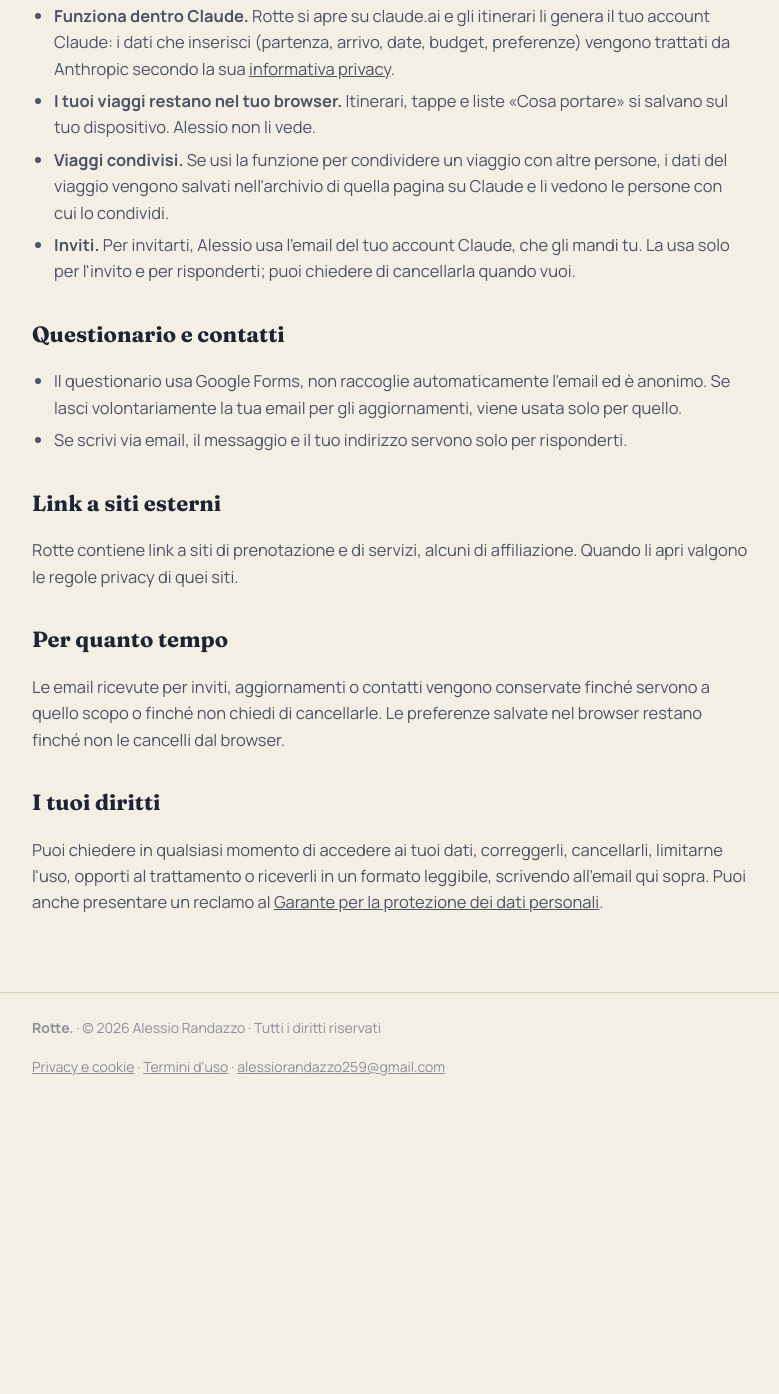
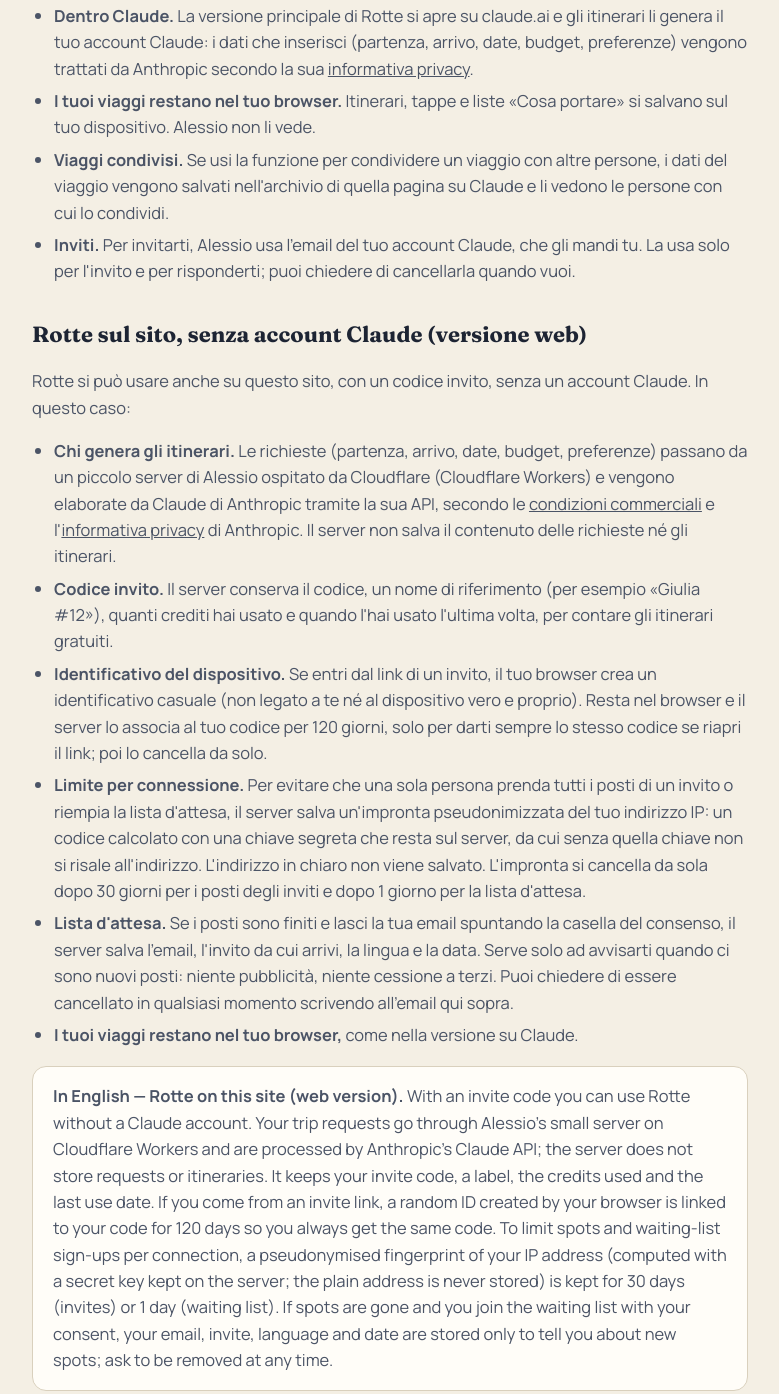
Before and after one commit to alessio259/alessio259.github.io, a plain HTML site: page privacy.html in a window 1280 px wide. Shown: the part 1381-2775 px from the top of the page, without its empty margins (250-1029 px from the left). Before the commit the page ends 2495 px from the top, so only its background shows below. Drawn offline with Linux system fonts and the light colour scheme.

Commit message:
Privacy della versione web e link più comodi su telefono
Co-Authored-By: Claude Opus 5.5 <noreply@anthropic.com>

```diff
--- a/privacy.html
+++ b/privacy.html
@@ -19,6 +19,8 @@ h2{font-family:Fraunces,Georgia,serif;font-size:22px;margin:32px 0 8px}.upd{colo
 p,li{color:var(--ink2)}ul{padding-left:22px}li{margin:6px 0}
 .box{background:var(--card);border:1px solid var(--line);border-radius:14px;padding:16px 20px;margin:18px 0}
 footer{border-top:1px solid var(--line);padding:24px 0 36px;font-size:14px;color:var(--mute)}footer .wrap{display:flex;gap:16px;flex-wrap:wrap;justify-content:space-between}
+
+@media (max-width:640px){footer a{display:inline-block;padding:10px 0}header .wrap>a:last-child{display:inline-block;padding:10px 0}}
 </style>
 </head>
 <body>
@@ -46,11 +48,23 @@ footer{border-top:1px solid var(--line);padding:24px 0 36px;font-size:14px;color
 
 <h2>L'app Rotte</h2>
 <ul>
-<li><b>Funziona dentro Claude.</b> Rotte si apre su claude.ai e gli itinerari li genera il tuo account Claude: i dati che inserisci (partenza, arrivo, date, budget, preferenze) vengono trattati da Anthropic secondo la sua <a href="https://www.anthropic.com/legal/privacy" target="_blank" rel="noopener">informativa privacy</a>.</li>
+<li><b>Dentro Claude.</b> La versione principale di Rotte si apre su claude.ai e gli itinerari li genera il tuo account Claude: i dati che inserisci (partenza, arrivo, date, budget, preferenze) vengono trattati da Anthropic secondo la sua <a href="https://www.anthropic.com/legal/privacy" target="_blank" rel="noopener">informativa privacy</a>.</li>
 <li><b>I tuoi viaggi restano nel tuo browser.</b> Itinerari, tappe e liste «Cosa portare» si salvano sul tuo dispositivo. Alessio non li vede.</li>
 <li><b>Viaggi condivisi.</b> Se usi la funzione per condividere un viaggio con altre persone, i dati del viaggio vengono salvati nell'archivio di quella pagina su Claude e li vedono le persone con cui lo condividi.</li>
 <li><b>Inviti.</b> Per invitarti, Alessio usa l'email del tuo account Claude, che gli mandi tu. La usa solo per l'invito e per risponderti; puoi chiedere di cancellarla quando vuoi.</li>
 </ul>
+
+<h2>Rotte sul sito, senza account Claude (versione web)</h2>
+<p>Rotte si può usare anche su questo sito, con un codice invito, senza un account Claude. In questo caso:</p>
+<ul>
+<li><b>Chi genera gli itinerari.</b> Le richieste (partenza, arrivo, date, budget, preferenze) passano da un piccolo server di Alessio ospitato da Cloudflare (Cloudflare Workers) e vengono elaborate da Claude di Anthropic tramite la sua API, secondo le <a href="https://www.anthropic.com/legal/commercial-terms" target="_blank" rel="noopener">condizioni commerciali</a> e l'<a href="https://www.anthropic.com/legal/privacy" target="_blank" rel="noopener">informativa privacy</a> di Anthropic. Il server non salva il contenuto delle richieste né gli itinerari.</li>
+<li><b>Codice invito.</b> Il server conserva il codice, un nome di riferimento (per esempio «Giulia #12»), quanti crediti hai usato e quando l'hai usato l'ultima volta, per contare gli itinerari gratuiti.</li>
+<li><b>Identificativo del dispositivo.</b> Se entri dal link di un invito, il tuo browser crea un identificativo casuale (non legato a te né al dispositivo vero e proprio). Resta nel browser e il server lo associa al tuo codice per 120 giorni, solo per darti sempre lo stesso codice se riapri il link; poi lo cancella da solo.</li>
+<li><b>Limite per connessione.</b> Per evitare che una sola persona prenda tutti i posti di un invito o riempia la lista d'attesa, il server salva un'impronta pseudonimizzata del tuo indirizzo IP: un codice calcolato con una chiave segreta che resta sul server, da cui senza quella chiave non si risale all'indirizzo. L'indirizzo in chiaro non viene salvato. L'impronta si cancella da sola dopo 30 giorni per i posti degli inviti e dopo 1 giorno per la lista d'attesa.</li>
+<li><b>Lista d'attesa.</b> Se i posti sono finiti e lasci la tua email spuntando la casella del consenso, il server salva l'email, l'invito da cui arrivi, la lingua e la data. Serve solo ad avvisarti quando ci sono nuovi posti: niente pubblicità, niente cessione a terzi. Puoi chiedere di essere cancellato in qualsiasi momento scrivendo all'email qui sopra.</li>
+<li><b>I tuoi viaggi restano nel tuo browser,</b> come nella versione su Claude.</li>
+</ul>
+<div class="box" lang="en"><p style="margin:0"><b>In English — Rotte on this site (web version).</b> With an invite code you can use Rotte without a Claude account. Your trip requests go through Alessio's small server on Cloudflare Workers and are processed by Anthropic's Claude API; the server does not store requests or itineraries. It keeps your invite code, a label, the credits used and the last use date. If you come from an invite link, a random ID created by your browser is linked to your code for 120 days so you always get the same code. To limit spots and waiting-list sign-ups per connection, a pseudonymised fingerprint of your IP address (computed with a secret key kept on the server; the plain address is never stored) is kept for 30 days (invites) or 1 day (waiting list). If spots are gone and you join the waiting list with your consent, your email, invite, language and date are stored only to tell you about new spots; ask to be removed at any time.</p></div>
 
 <h2>Questionario e contatti</h2>
 <ul>
@@ -62,7 +76,7 @@ footer{border-top:1px solid var(--line);padding:24px 0 36px;font-size:14px;color
 <p>Rotte contiene link a siti di prenotazione e di servizi, alcuni di affiliazione. Quando li apri valgono le regole privacy di quei siti.</p>
 
 <h2>Per quanto tempo</h2>
-<p>Le email ricevute per inviti, aggiornamenti o contatti vengono conservate finché servono a quello scopo o finché non chiedi di cancellarle. Le preferenze salvate nel browser restano finché non le cancelli dal browser.</p>
+<p>Le email ricevute per inviti, aggiornamenti, lista d'attesa o contatti vengono conservate finché servono a quello scopo o finché non chiedi di cancellarle. I dati dei codici invito restano finché dura la demo; l'identificativo del dispositivo si cancella da solo dopo 120 giorni; l'impronta dell'indirizzo IP dopo 30 giorni (inviti) o 1 giorno (lista d'attesa). Le preferenze salvate nel browser restano finché non le cancelli dal browser.</p>
 
 <h2>I tuoi diritti</h2>
 <p>Puoi chiedere in qualsiasi momento di accedere ai tuoi dati, correggerli, cancellarli, limitarne l'uso, opporti al trattamento o riceverli in un formato leggibile, scrivendo all'email qui sopra. Puoi anche presentare un reclamo al <a href="https://www.garanteprivacy.it" target="_blank" rel="noopener">Garante per la protezione dei dati personali</a>.</p>
```
Also changed, not shown: index.html (+2 -0 lines), termini.html (+2 -0 lines).
